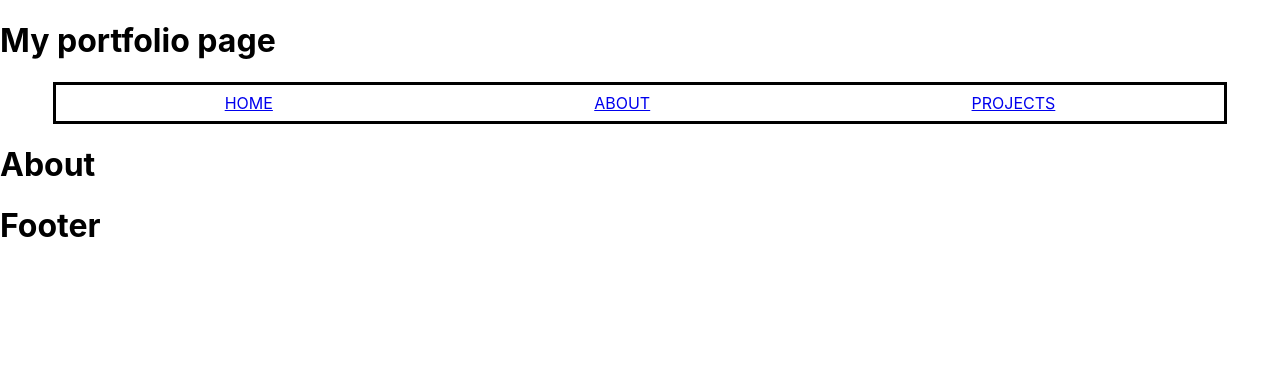
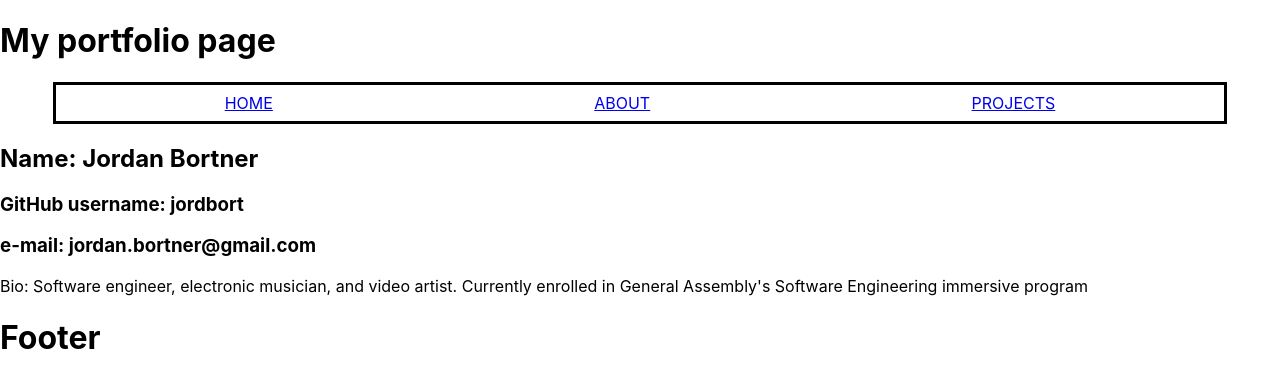
Before and after one commit to jordbort/fullstack-portfolio, a React (Create React App) app: page /about in a window 1280 px wide. Shown: the top 388 px of the page. Built offline with nearby package versions, Linux system fonts and the light colour scheme.

Commit message:
Building about page

```diff
--- a/public/about.json
+++ b/public/about.json
@@ -2,5 +2,5 @@
     "name": "Jordan Bortner",
     "username": "jordbort",
     "email": "jordan.bortner@gmail.com",
-    "bio:": "Software engineer, electronic musician, and video artist. Currently enrolled in General Assembly's Software Engineering immersive program"
+    "bio": "Software engineer, electronic musician, and video artist. Currently enrolled in General Assembly's Software Engineering immersive program"
 }
--- a/public/index.html
+++ b/public/index.html
@@ -24,7 +24,7 @@
       work correctly both with client-side routing and a non-root public URL.
       Learn how to configure a non-root public URL by running `npm run build`.
     -->
-    <title>React App</title>
+    <title>Jordan Bortner - Fullstack Portfolio</title>
   </head>
   <body>
     <noscript>You need to enable JavaScript to run this app.</noscript>
--- a/src/pages/About.js
+++ b/src/pages/About.js
@@ -1,5 +1,39 @@
+import { useEffect, useState } from "react"
+
 function About(props) {
-    return <h1>About</h1>
+    // Create state to hold "About" data
+    const [about, setAbout] = useState(null)
+
+    // Create function to make API call
+    const getAboutData = async () => {
+
+        // Make API call and wait for the response
+        const response = await fetch("./about.json")
+
+        // Turn response into JavaScript object
+        const data = await response.json()
+
+        // Set the About state to the data
+        setAbout(data)
+    }
+
+    // Make an initial call for the data inside a useEffect, so it only happens once, on component load
+    useEffect(() => {
+        getAboutData()
+    }, [])
+
+    // Define a function that will return the JSX needed once we get the data
+    const loaded = () => (
+        <div>
+            <h2>Name: {about.name}</h2>
+            <h3>GitHub username: {about.username}</h3>
+            <h3>e-mail: {about.email}</h3>
+            <p>Bio: {about.bio}</p>
+        </div>
+    )
+
+    // If data arrives, return the result, otherwise a loading screen
+    return about ? loaded() : <h1>Loading...</h1>
 }
 
 export default About
```
